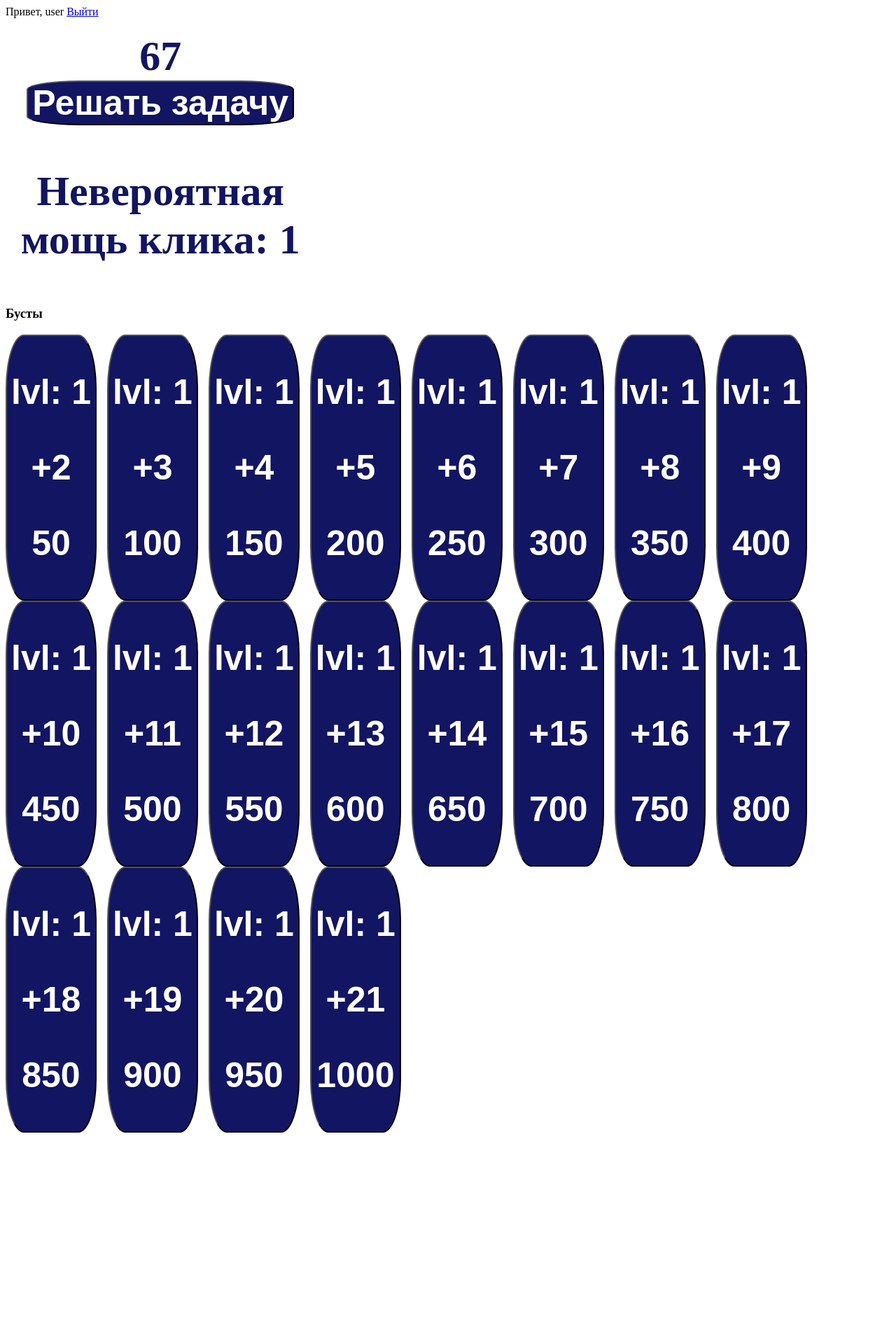
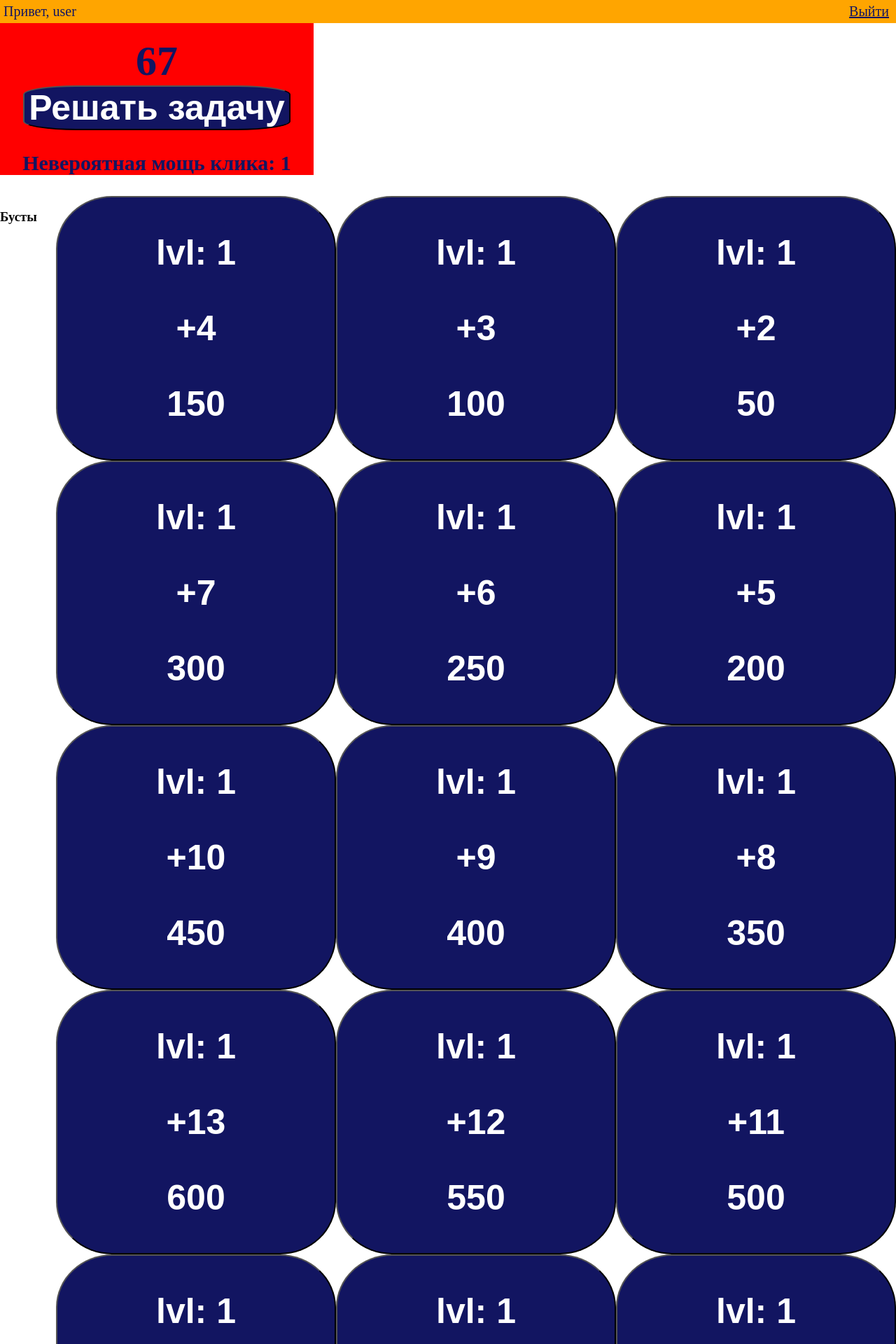
Before and after one commit to KatyaZav/Django, a Django app: template WebDjango/Frontend/templates/index.html in a window 1280 px wide. Shown: the top 1920 px of the page at 70% size. Before the commit the page ends 1618 px from the top, so only its background shows below. Run offline with Django 4.2, Linux system fonts and the light colour scheme; the template is opened without the code that fills it: values that come from a table or form of the project are taken from there, others are empty; a user stored in the database is signed in; data comes from the database, SQL or seed files in the repository; both versions use the stored data as it was after the commit.

Commit message:
3.5 Все работает

```diff
--- a/WebDjango/Frontend/static/css/index.css
+++ b/WebDjango/Frontend/static/css/index.css
@@ -17,4 +17,52 @@ button{
     text-align: center;
     display:block;
     width: 35%;
+
+    background: red;
 }
+
+.nav{
+    background-color: orange;
+    height: auto;
+    vertical-align: middle;
+    padding: 5px;
+    color:#121561;
+    font-size:20px;
+    margin: 0px;
+}
+
+.click_power{
+    font-size: 30px;
+    font-weight: bold;
+}
+
+nav a{
+    color:#121561;
+    float:right;
+    padding-right:5px;
+}
+
+body{
+    margin: 0px;
+}
+
+.boosts{
+
+    display:flex;
+    padding: 0px;
+
+    float:right;
+}
+
+.boosts-holder{
+    margin: 0px;
+    padding: 0px;
+}
+
+.boost{
+    margin:0px;
+    display: block;
+    padding: 0px;
+    float:right;
+    width: 400px;
+}
--- a/WebDjango/Frontend/static/js/index.js
+++ b/WebDjango/Frontend/static/js/index.js
@@ -1,9 +1,5 @@
 function call_click() {
-    if (response.is_levelup) {
-        get_boosts()
-    }
-
-    fetch('/call_click', {
+    fetch('/call_click/', {
         method: 'GET'
     }).then(response => {
         if (response.ok) {
@@ -12,6 +8,9 @@ function call_click() {
         return Promise.reject(response)
     }).then(data => {
         document.getElementById('coins').innerText = data.core.coins
+        if (data.is_levelup) {
+            get_boosts()
+        }
     }).catch(error => console.log(error))
 }
 
@@ -32,6 +31,7 @@ function get_boosts() {
     }).catch(error => console.log(error))
 }
 
+
 function add_boost(parent, boost) {
     const button = document.createElement('button')
     button.setAttribute('class', 'boost')
--- a/WebDjango/Frontend/templates/index.html
+++ b/WebDjango/Frontend/templates/index.html
@@ -15,7 +15,7 @@
         <div class="container">
             <div id='coins'>{{core.coins}}</div>
             <button onclick="call_click()">Решать задачу</button>
-            <p>
+            <p class="click_power">
                 Невероятная мощь клика: <span id="click_power">{{ core.click_power }}</span>
             </p>
         </div>
@@ -24,7 +24,7 @@
             <h3>Бусты</h3>
             <div class="boosts-holder" id="boosts-holder">
                 {% for boost in boosts %}
-                    <button class="boost" id="boost_{{boost.id}}" onclick="buy_boost({boost.id})">
+                    <button class="boost" id="boost_{{boost.id}}" onclick="buy_boost({{boost.id}})">
                         <p>lvl: <span id="boost_level">{{boost.level}}</span></p>
                         <p>+<span id="boost_power">{{boost.power}}</span></p>
                         <p><span id="boost_price">{{boost.price}}</span></p>
```
Also changed, not shown: WebDjango/Backend/views.py (line endings or trailing spaces), WebDjango/db.sqlite3.
